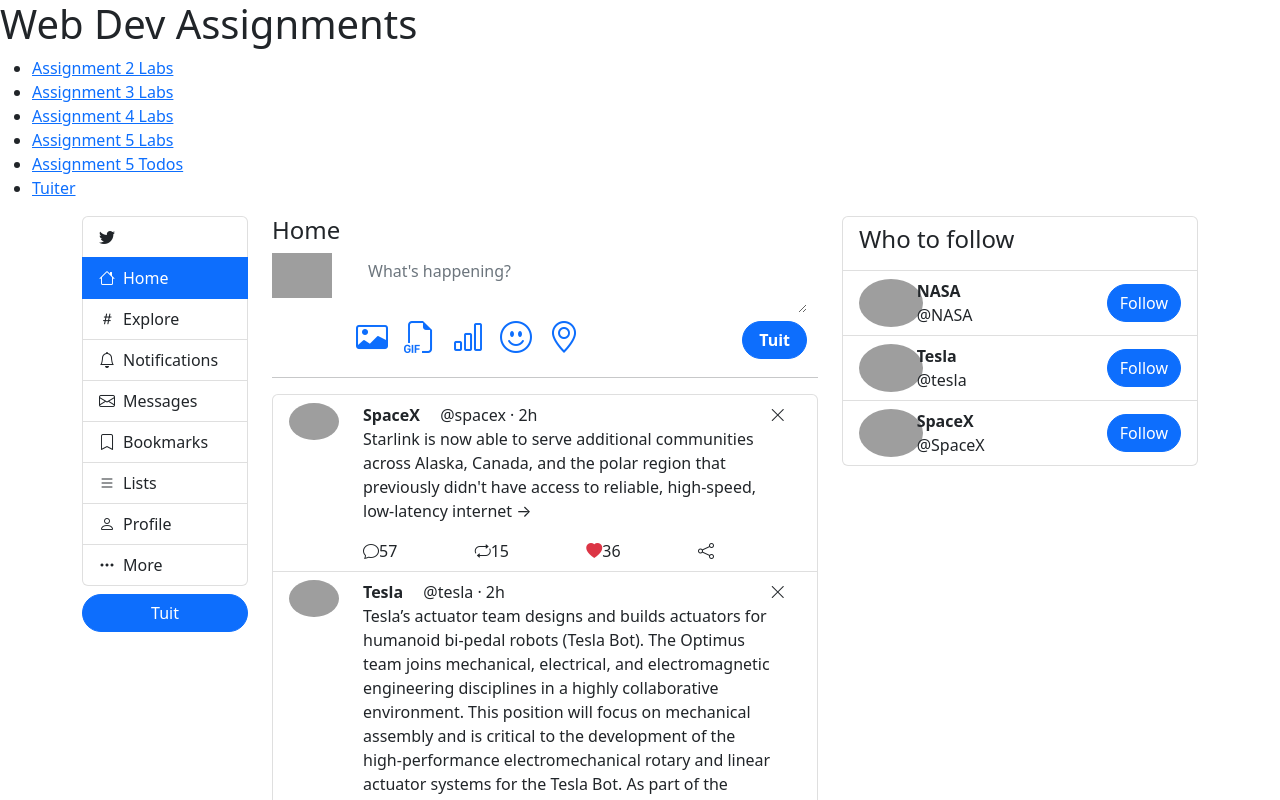
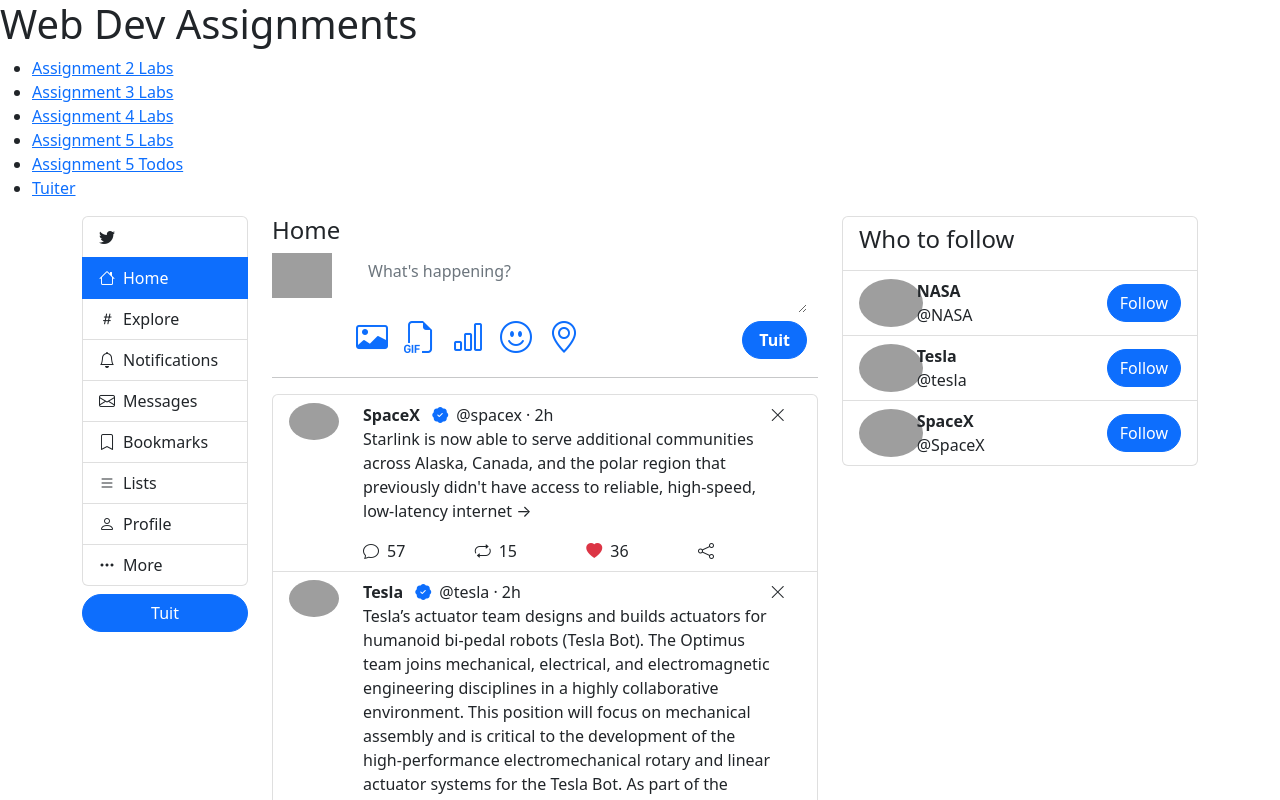
Before and after one commit to Xiaohan-Qin/tuiter-react-web-app, a React (Create React App) app: page /tuiter/home in a window 1280 px wide. Shown: the top 800 px of the page. Built offline with nearby package versions, Linux system fonts and the light colour scheme; grey boxes are pictures that could not be loaded.

Commit message:
edited profile icon

```diff
--- a/src/tuiter/edit-profile/index.js
+++ b/src/tuiter/edit-profile/index.js
@@ -57,7 +57,7 @@
                width={100}
                alt="profile_picture"/>
         </div>
-        <br />
+        <br/>
 
         <div className="mt-5 px-3">
           <label htmlFor="name">Name</label><br/>
--- a/src/tuiter/profile/index.js
+++ b/src/tuiter/profile/index.js
@@ -19,8 +19,10 @@
   return (
       <div className="bg-light rounded">
         <div className="row">
-          <div className="col-1 my-auto fs-4">
-            <i className="bi bi-arrow-left ps-3"/>
+          <div className="col-1 my-auto">
+            <Link to="/tuiter/home" className="col-1 fs-5 text-dark">
+              <i className="bi bi-arrow-left ps-3"/>
+            </Link>
           </div>
 
           <div className="col-11 ps-5">
--- a/src/tuiter/reducers/profile-reducer.js
+++ b/src/tuiter/reducers/profile-reducer.js
@@ -1,5 +1,4 @@
 import {createSlice} from "@reduxjs/toolkit";
-
 import profile from "../data/profile.json"
 
 
--- a/src/tuiter/tuit-list/tuit-list-item.js
+++ b/src/tuiter/tuit-list/tuit-list-item.js
@@ -23,7 +23,7 @@
             <i className="bi bi-x-lg float-end"
                onClick={() => deleteTuitHandler(tuit._id)}/>
             <div className="fw-bolder">
-              {tuit.userName} <i className="fa-solid fa-circle-check px-2"/>
+              {tuit.userName} <i className="bi bi-patch-check-fill text-primary px-2"/>
               <span className="fw-normal">{tuit.handle} · {tuit.time}</span>
             </div>
 
--- a/src/tuiter/tuit-list/tuit-stats.js
+++ b/src/tuiter/tuit-list/tuit-stats.js
@@ -4,14 +4,14 @@
   return(
       <div className="row">
         <div className="col">
-          <i className="bi bi-chat"/>{tuit.replies}
+          <i className="bi bi-chat pe-2"/>{tuit.replies}
         </div>
         <div className="col">
-          <i className="bi bi-repeat"/>{tuit.retuits}
+          <i className="bi bi-repeat pe-2"/>{tuit.retuits}
         </div>
         <div className="col">
           {tuit.liked ?
-              <i className="bi bi-heart-fill text-danger"/> : <i className="bi bi-heart"/> }
+              <i className="bi bi-heart-fill text-danger pe-2"/> : <i className="bi bi-heart"/> }
           {tuit.likes}
         </div>
         <div className="col">
```
